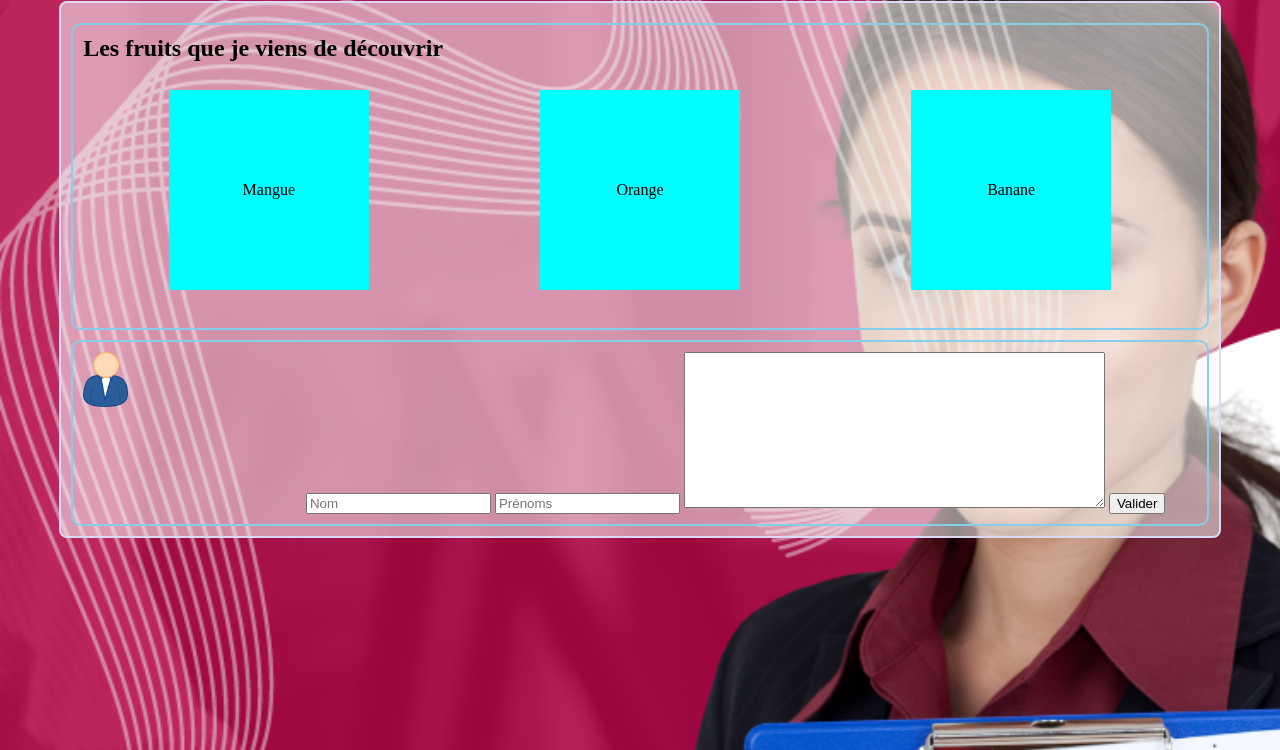
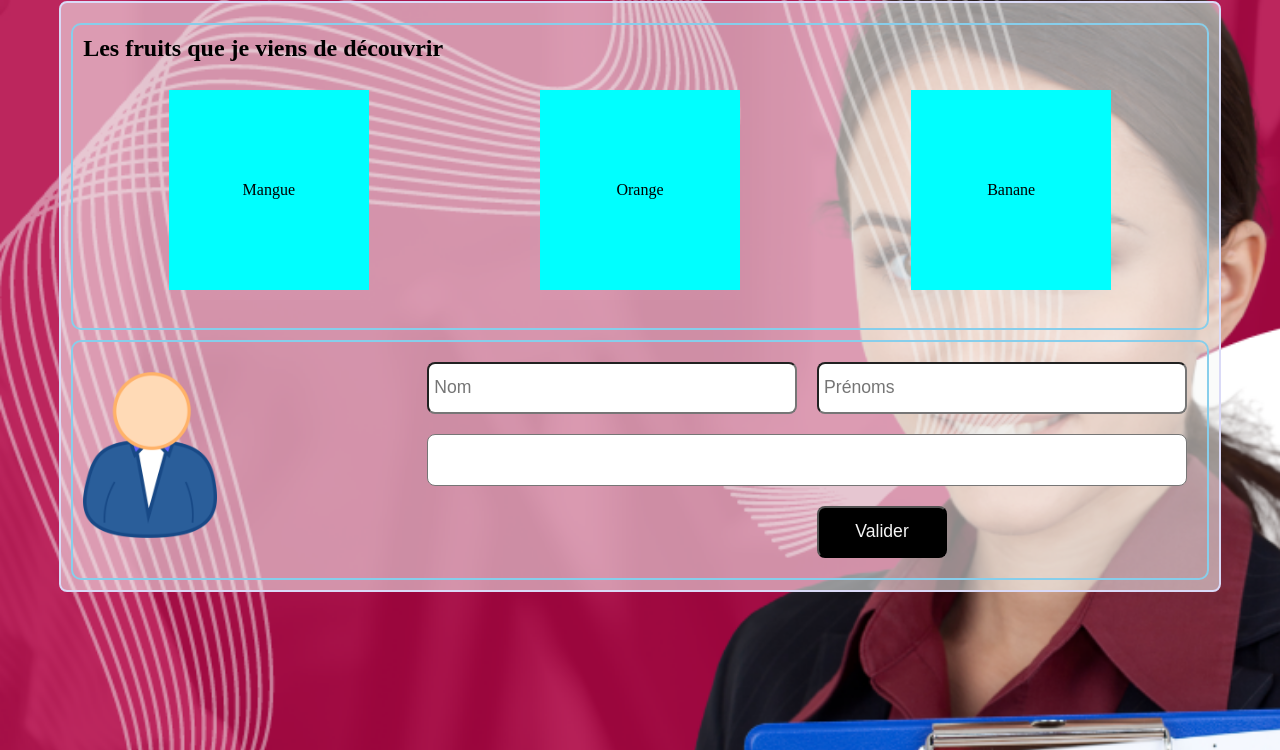
Before and after one commit to mickeokonor/Dossier-Atta, a plain HTML site: page index.html in a window 1280 px wide. Shown: the part 79-829 px from the top of the page. Drawn offline with Linux system fonts and the light colour scheme.

Commit message:
Correction du css modified

```diff
--- a/assets/fonts/style.css
+++ b/assets/fonts/style.css
@@ -66,10 +66,52 @@ padding: 0;
 .grid-container{
 
     display: grid;
-    grid-template-columns: 20% 80%;
+    grid-template-columns: 30% 70%;
 
 }
+
 .grid img{
 
-    width: 20%;
+    width: 40%;
+    margin-top: 20px;
 }
+
+form{
+    display: grid;
+    grid-template-columns: 1fr 1fr;
+    grid-template-rows: 1fr 1fr 1fr;
+    grid-template-areas:
+    "i1 i2"
+    "ta ta"
+    "vi bt"
+    ;
+}
+
+input, textarea{
+
+margin: 10px;
+padding:5px;
+border-radius: 8px;
+font-size: 1.1rem;
+
+}
+textarea{
+
+    grid-area: ta;
+    height: 40px;
+    resize: none;
+}
+
+#btn-valider{
+    grid-area: bt;
+    cursor: pointer;
+    width: 130px;
+    background: black;
+    color: whitesmoke;
+
+}
+#btn-valider :hover {
+
+    color: aliceblue;
+    background: blue;
+}
--- a/index.html
+++ b/index.html
@@ -33,7 +33,7 @@
     <input type="text" name="nom" id="nom" placeholder="Nom">
     <input type="text" name="prenom" id="prenom" placeholder="Prénoms">
     <textarea name="message" id="message" cols="50" rows="10"></textarea>
-    <input type="submit" value="Valider" name="Valider">
+    <input type="submit" value="Valider" name="Valider" id="btn-valider">
 
     </form>
 
```
Also changed, not shown: readme.txt (deleted), 1 other file.
